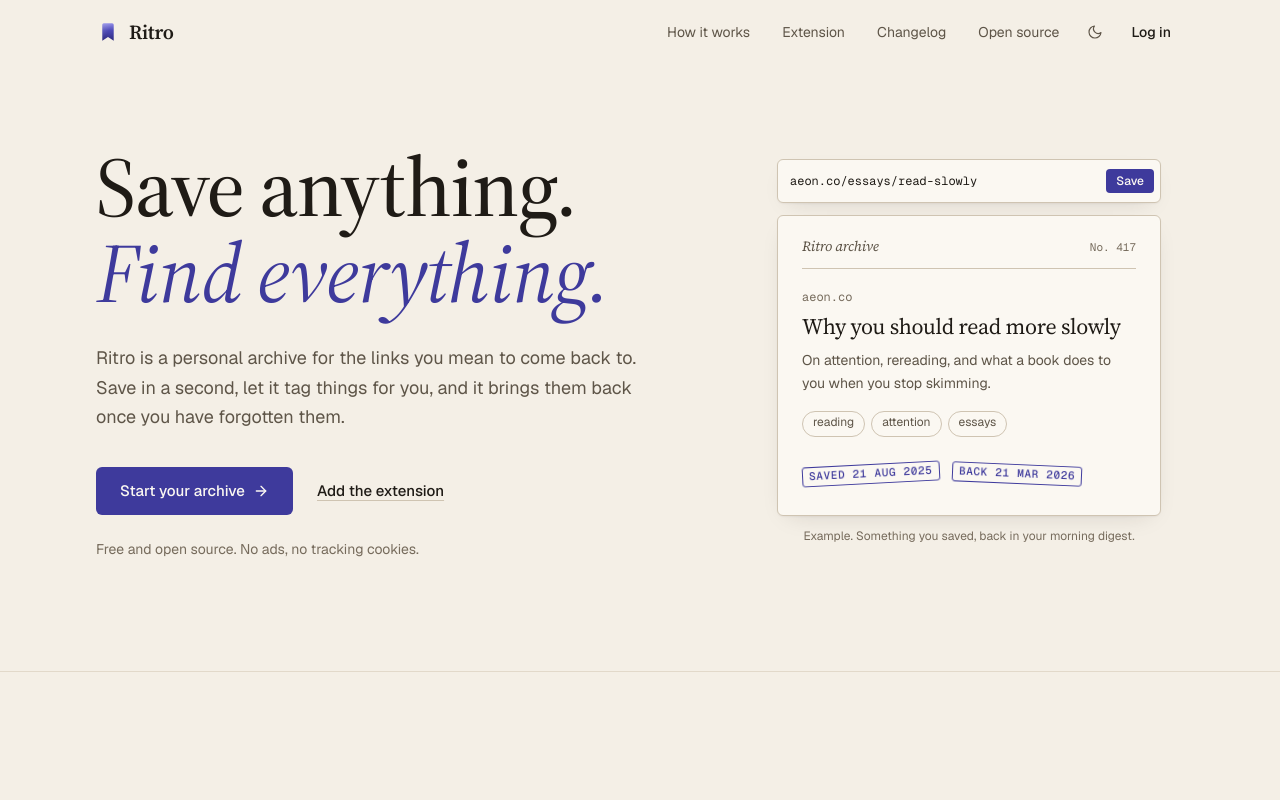
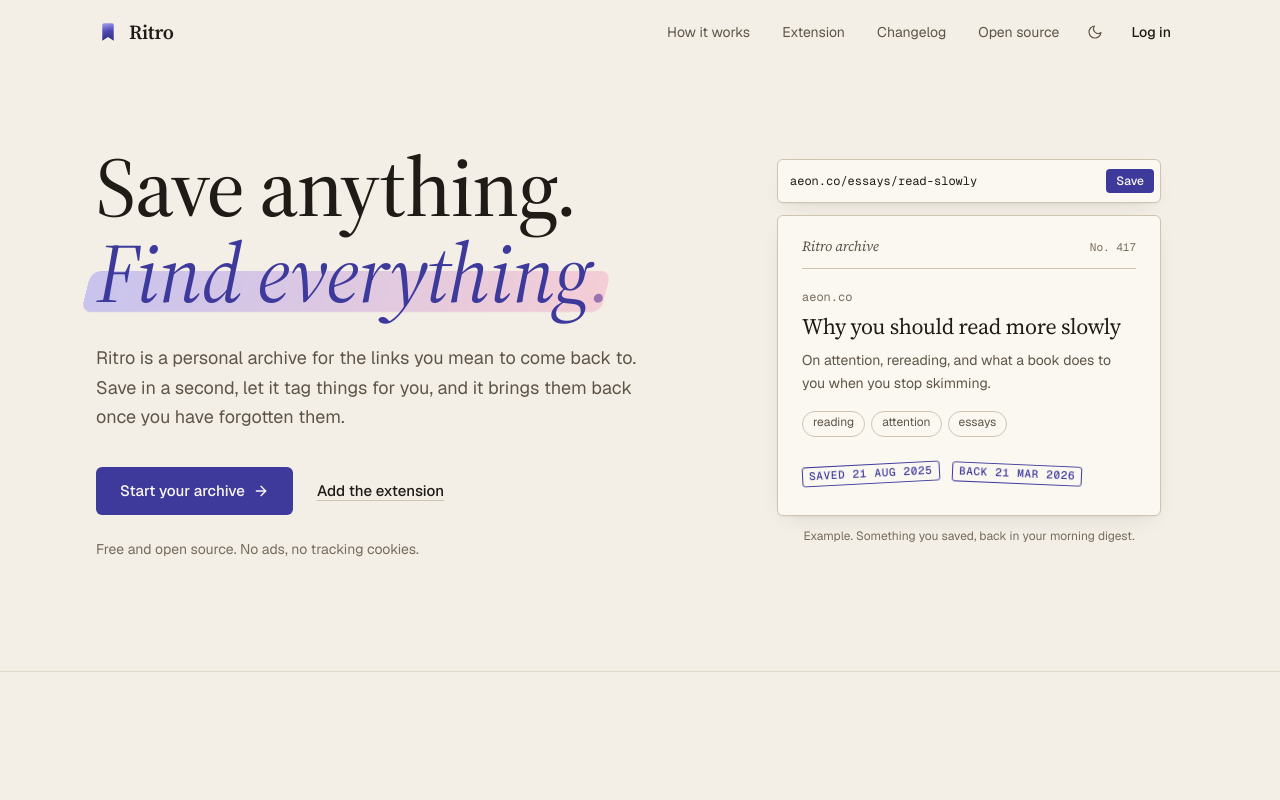
Before and after one commit to MinitJain/recall, a Next.js app in the folder client/: page / in a window 1280 px wide. Shown: the top 800 px of the page. Built offline with nearby package versions, Linux system fonts and the light colour scheme; no server answers.

Commit message:
feat(landing): highlight Find everything in the hero, drawn on load

```diff
--- a/client/src/app/globals.css
+++ b/client/src/app/globals.css
@@ -227,6 +227,14 @@
   }
 }
 
+/* Above the fold there is no scroll to drive it, so draw once on load instead */
+@media (prefers-reduced-motion: no-preference) {
+  .highlight-now::before {
+    animation: highlight-draw 0.8s cubic-bezier(0.2, 0.7, 0.2, 1) 0.5s both;
+    animation-timeline: auto;
+  }
+}
+
 /* ── Animations ─────────────────────────────────────────────────────────── */
 @keyframes fade-up {
   from {
--- a/client/src/app/page.tsx
+++ b/client/src/app/page.tsx
@@ -44,7 +44,7 @@
             <h1 className="animate-fade-up font-serif text-[clamp(2.75rem,7vw,5.25rem)] font-medium leading-[1.02] tracking-[-0.03em] text-balance">
               Save anything.
               <br />
-              <em className="font-normal text-[var(--accent)]">Find everything.</em>
+              <em className="font-normal text-[var(--accent)]"><span className="highlight highlight-now">Find everything</span>.</em>
             </h1>
             <p className="animate-fade-up mt-7 max-w-xl text-lg leading-relaxed text-[var(--text-muted)]" style={{ animationDelay: "120ms" }}>
               Ritro is a personal archive for the links you mean to come back to. Save in a second,
```
